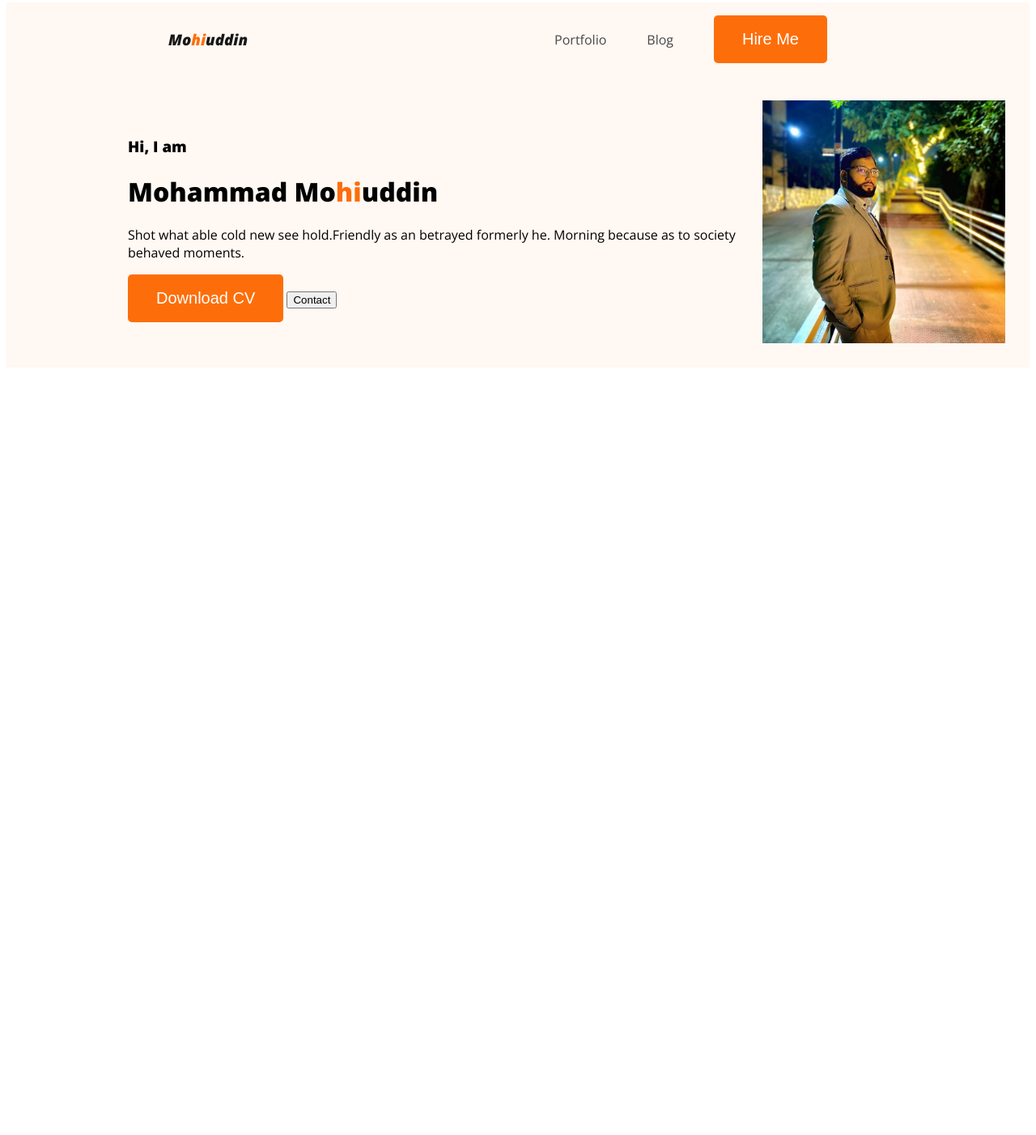
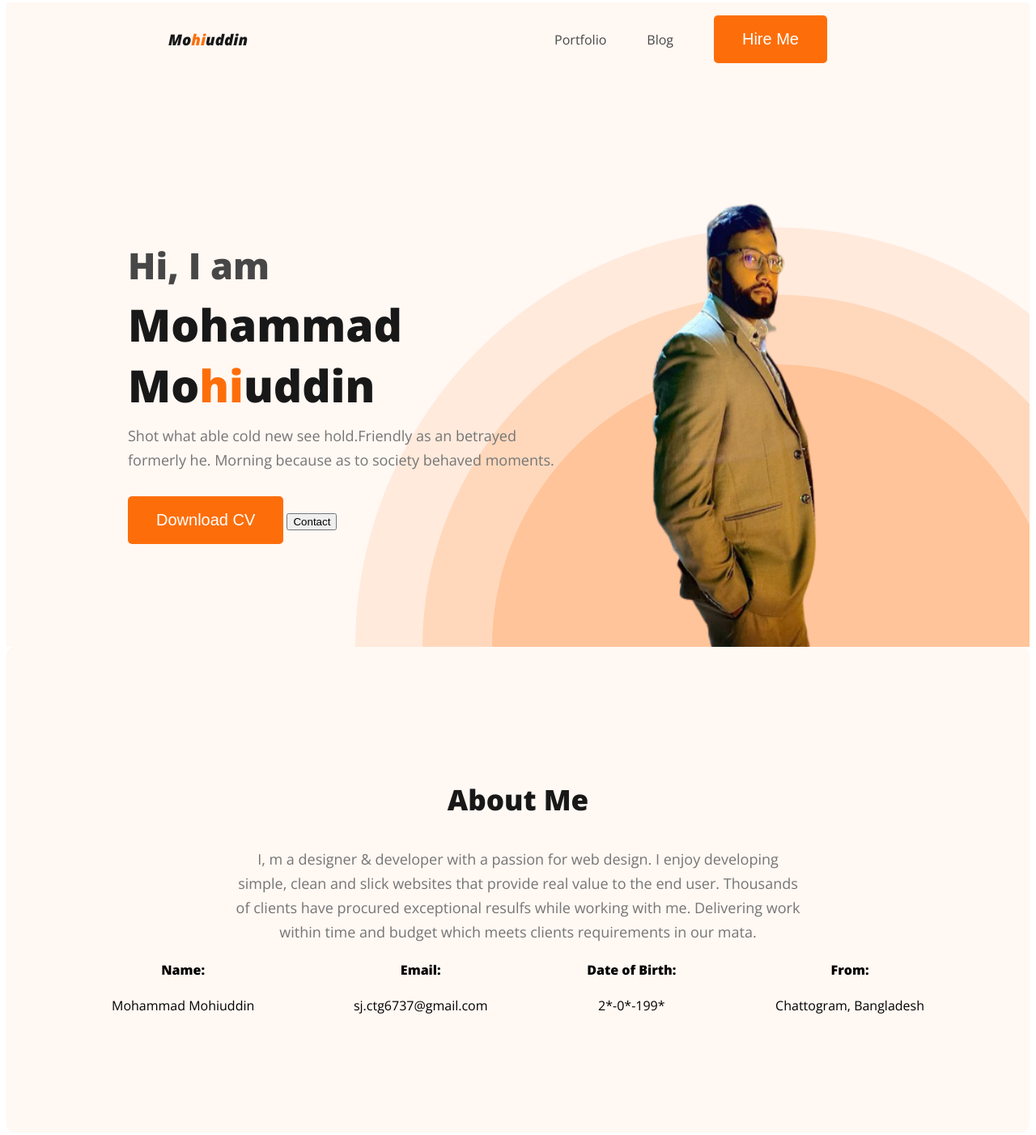
Before and after one commit to Mohiuddin10/developer-portfolio-mohiuddin, a plain HTML site: page index.html in a window 1280 px wide. Shown: the part 5-1407 px from the top of the page at 81% size. Before the commit the page ends 800 px from the top, so only its background shows below. Drawn offline with nearby package versions, Linux system fonts and the light colour scheme.

Commit message:
start of what I do

```diff
--- a/index.html
+++ b/index.html
@@ -23,13 +23,43 @@
             <div class="banner-content">
                 <h3 class="banner-greeting">Hi, I  am</h3>
                 <h1 class="banner-title">Mohammad Mo<span class="text-primary">hi</span>uddin</h1>
-                <p>Shot what able cold new see hold.Friendly as an betrayed formerly he. Morning because as to society behaved moments.</p>
+                <p class="banner-description">Shot what able cold new see hold.Friendly as an betrayed formerly he. Morning because as to society behaved moments.</p>
                 <button class="btn-primary">Download CV</button>
                 <button>Contact</button>
             </div>
-            <img class="profile-pic" src="./Asset/mohiuddin.jpg" alt="">
+            <img class="profile-pic" src="./Asset/mohiuddin.png" alt="">
         </div>
     </header>
+    <main>
+        <section class="about">
+            <h3 class="section-title">About Me</h3>
+            <p class="section-description">I, m a designer & developer with a passion for web design. I enjoy developing simple, clean and slick websites that provide real value to the end user. Thousands of clients have procured exceptional resulfs while working with me. Delivering work within time and budget which meets clients requirements in our mata.</p>
+            <div class="about-info-container">
+                <div class="about-info">
+                    <h4 class="info-title">Name:</h4>
+                    <p class="infodescription">Mohammad Mohiuddin</p>
+                </div>
+                <div class="about-info">
+                    <h4 class="info-title">Email:</h4>
+                    <p class="infodescription">sj.ctg6737@gmail.com</p>
+                </div>
+                <div class="about-info">
+                    <h4 class="info-title">Date of Birth:</h4>
+                    <p class="infodescription">2*-0*-199*</p>
+                </div>
+                <div class="about-info">
+                    <h4 class="info-title">From:</h4>
+                    <p class="infodescription">Chattogram, Bangladesh</p>
+                </div>
+            </div>
+        </section>
+        <!-- what I do Start  -->
+        <section>
+            <h3 class="section-title">What I do?</h3>
+            <p id="what-I-do-description" class="section-description">I have more than 10 years experience building software for clients all over the world. Below is a quick overview of my main technical skill sets and technologies i use. Want to find out more about my experience? Check out my online resume and project portfolio.</p>
+        </section>
+        <!-- what I do end  -->
+    </main>
 
 </body>
 </html>
--- a/style.css
+++ b/style.css
@@ -1,3 +1,7 @@
+*{
+    /* margin: 0;
+    padding: 0; */
+}
 /* Common shared style */
 body {
     font-family: 'Open Sans', sans-serif;
@@ -14,6 +18,22 @@ body {
     color: #FFF;
     font-size: 20px;
     padding: 18px 35px;
+}
+
+.section-title {
+    color: #181818;
+    font-size: 35px;
+    font-weight: 700;
+    text-align: center;
+}
+
+.section-description {
+    color: #757575;
+    font-size: 18px;
+    font-weight: 400;
+    line-height: 30px;
+    text-align: center;
+    margin: 0 150px;
 }
 
 /* Nav related style */
@@ -48,12 +68,71 @@ nav a{
 /* Header related style */
 .header {
     background-color: #FFF8F3;
+    background-image: url('./Asset/header_bg.png');
+    background-repeat: no-repeat;
+    background-position: bottom right;
 }
 .banner {
-    padding: 30px 30px 30px 150px;
+    padding: 30px 0px 0px 150px;
     display: flex;
     align-items: center;
+    justify-content: space-between;
 }
+
+.banner-content {
+    max-width: 600px;
+}
+
 .profile-pic {
-    width: 300px;
+    width: 585px;
+    height: 675px;
 }
+
+.banner-greeting {
+    color: #474747;
+    font-size: 45px;
+    font-weight: 600;
+    margin-bottom: 0;
+}
+.banner-title{
+    margin-top: 5px;
+    margin-bottom: 10px;
+    color: #181818;
+    font-size: 55px;
+    font-weight: 700;
+}
+.banner-description {
+    margin-top: 10px;
+    margin-bottom: 30px;
+    color: #757575;
+    font-size: 18px;
+    font-weight: 400;
+    line-height: 30px;
+}
+
+/* main section style */
+main {
+    /* max-width: 1200px; */
+}
+/* about section style */
+.about {
+    border-radius: 10px;
+    background: #FFF8F3;
+    padding: 130px;
+    max-width: 1200px;
+}
+
+/* info container  */
+.about-info-container {
+    display: flex;
+    align-items: center;
+    justify-content: space-between;
+}
+.about-info {
+    text-align: center;
+}
+
+/* what I do  */
+#what-I-do-description {
+    padding: 30px 150px;
+}
```
Also changed, not shown: Asset/developer.png (added), Asset/hardy.png (added), Asset/header_bg.png (added), Asset/icons/facebook.png (added), Asset/icons/insta.png (added), Asset/icons/js.png (added), Asset/icons/mongo.png (added), Asset/icons/nodejs.png (added), Asset/icons/react.png (added), Asset/icons/twitter.png (added), Asset/mohiuddin.jpg (deleted), Asset/mohiuddin.png (added).
